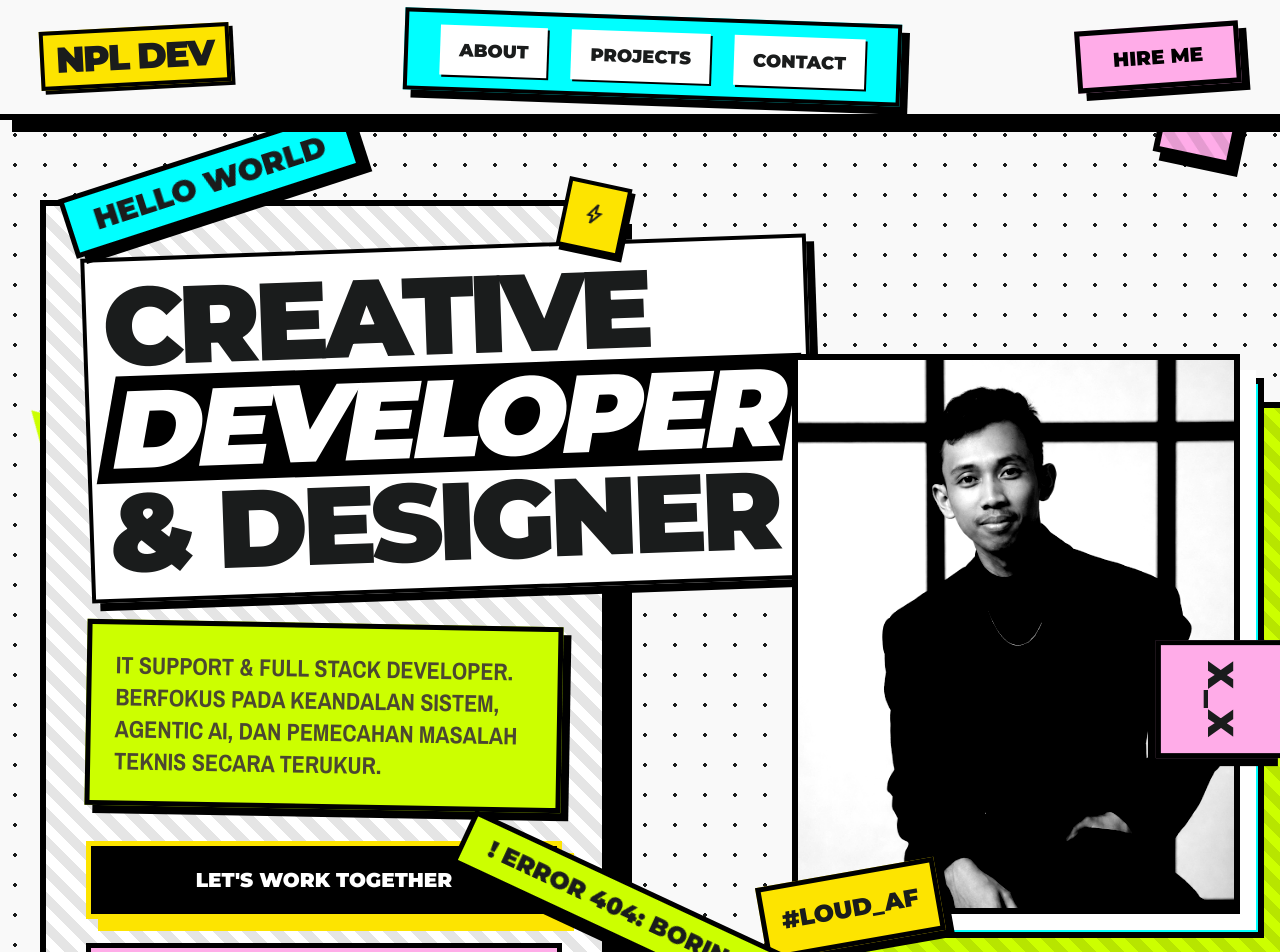
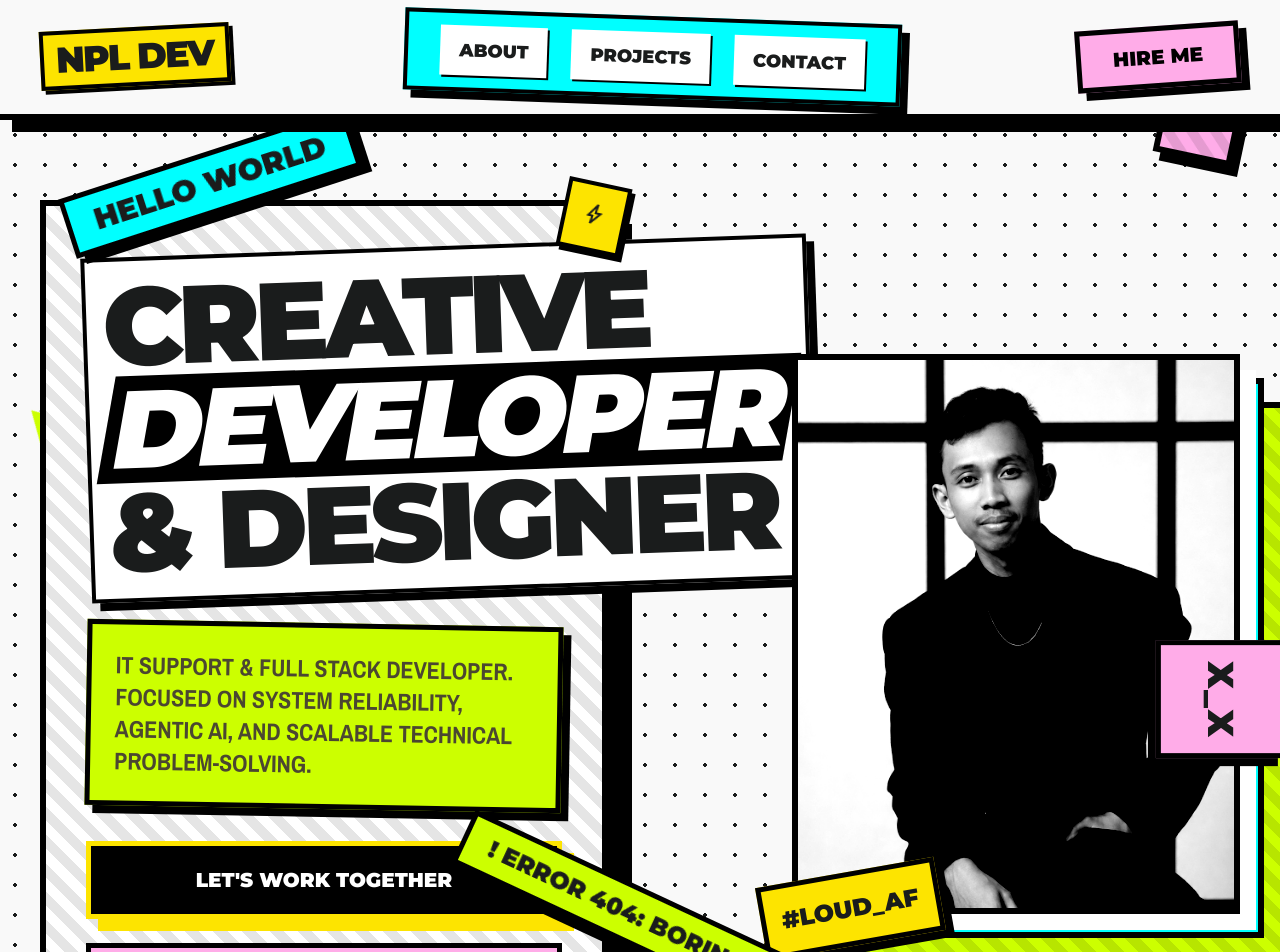
Before and after one commit to nopal087/PORTOFOLIO-2026, a Next.js app: page / in a window 1280 px wide. Shown: the top 952 px of the page. Built offline with nearby package versions, Linux system fonts and the light colour scheme.

Commit message:
docs: translate hero subtitle to English

```diff
--- a/src/app/page.tsx
+++ b/src/app/page.tsx
@@ -38,7 +38,7 @@ export default function Home() {
                     CREATIVE<br/><span className="text-white bg-black px-2 py-1 inline-block transform -skew-x-12">DEVELOPER</span><br/>&amp; DESIGNER
                 </h1>
 <p className="font-body-lg text-2xl text-on-surface-variant max-w-xl bg-lime-brutal p-6 border-[5px] border-black font-black uppercase rotate-[1deg] shadow-[8px_8px_0px_0px_rgba(0,0,0,1)]">
-                    IT Support &amp; Full Stack Developer. Berfokus pada keandalan sistem, agentic AI, dan pemecahan masalah teknis secara terukur.
+                    IT Support &amp; Full Stack Developer. Focused on system reliability, Agentic AI, and scalable technical problem-solving.
                 </p>
 <div className="flex gap-6 flex-wrap w-full">
 <button className="bg-black text-white border-[5px] border-primary-fixed shadow-[12px_12px_0px_0px_#fde400] px-10 py-5 font-display font-black text-xl hover:-translate-y-2 hover:shadow-[20px_20px_0px_0px_#fde400] active:translate-y-2 active:shadow-none transition-all uppercase flex-grow text-center">
```
